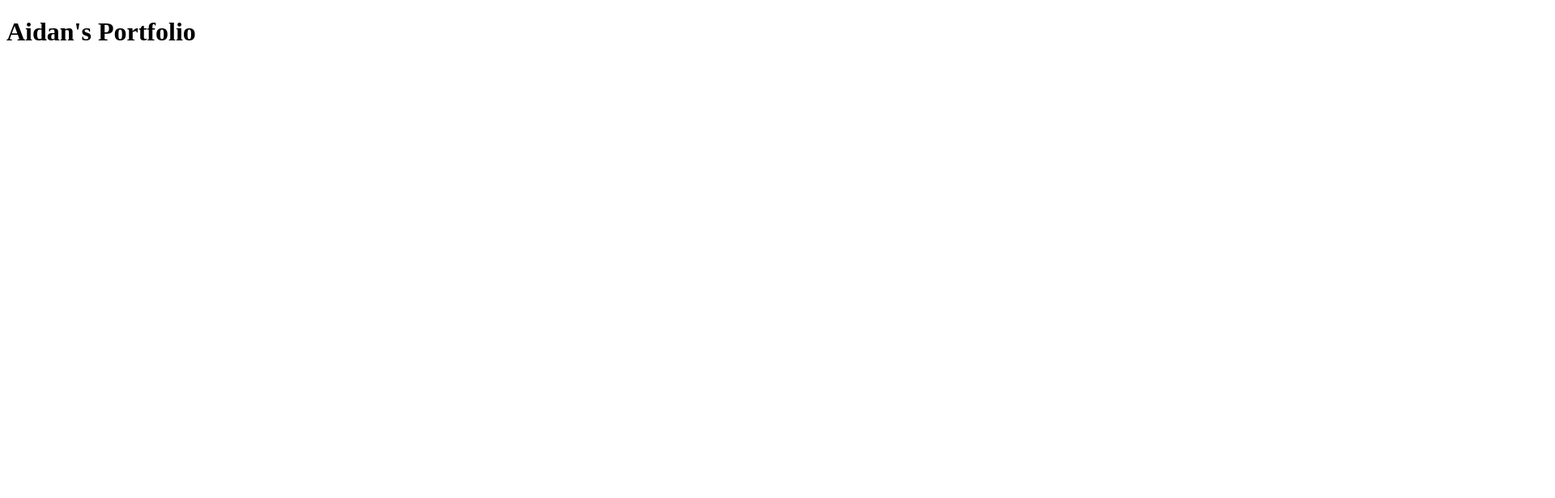
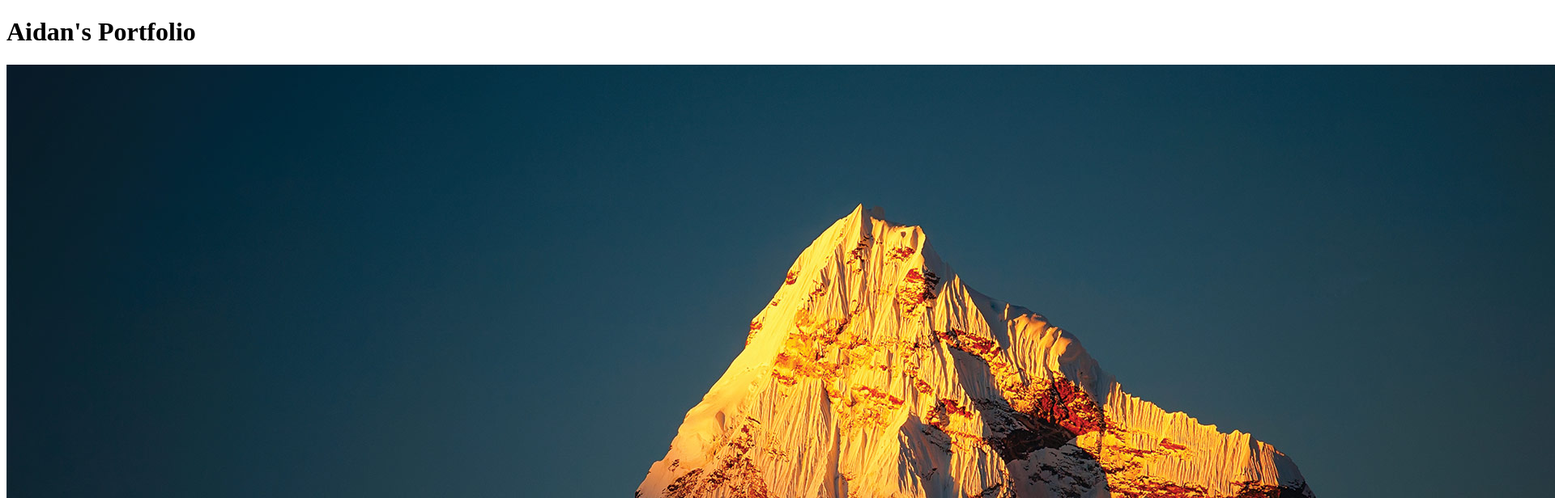
Before and after one commit to AidanPelle/AidanPelle.github.io, a plain HTML site: page index.html in a window 1280 px wide. Shown: the top 616 px of the page at 81% size, 1920 px wide, since content can reach past the window. Drawn offline with Linux system fonts and the light colour scheme.

Commit message:
#Updated index.html

```diff
--- a/index.html
+++ b/index.html
@@ -7,5 +7,8 @@
         <h1>
             Aidan's Portfolio
         </h1>
+        <div>
+            <img src="https://github.com/AidanPelle/AidanPelle.github.io/blob/master/bg_lfn.jpg?raw=true">
+        </div>
     </body>
 </html>
```
